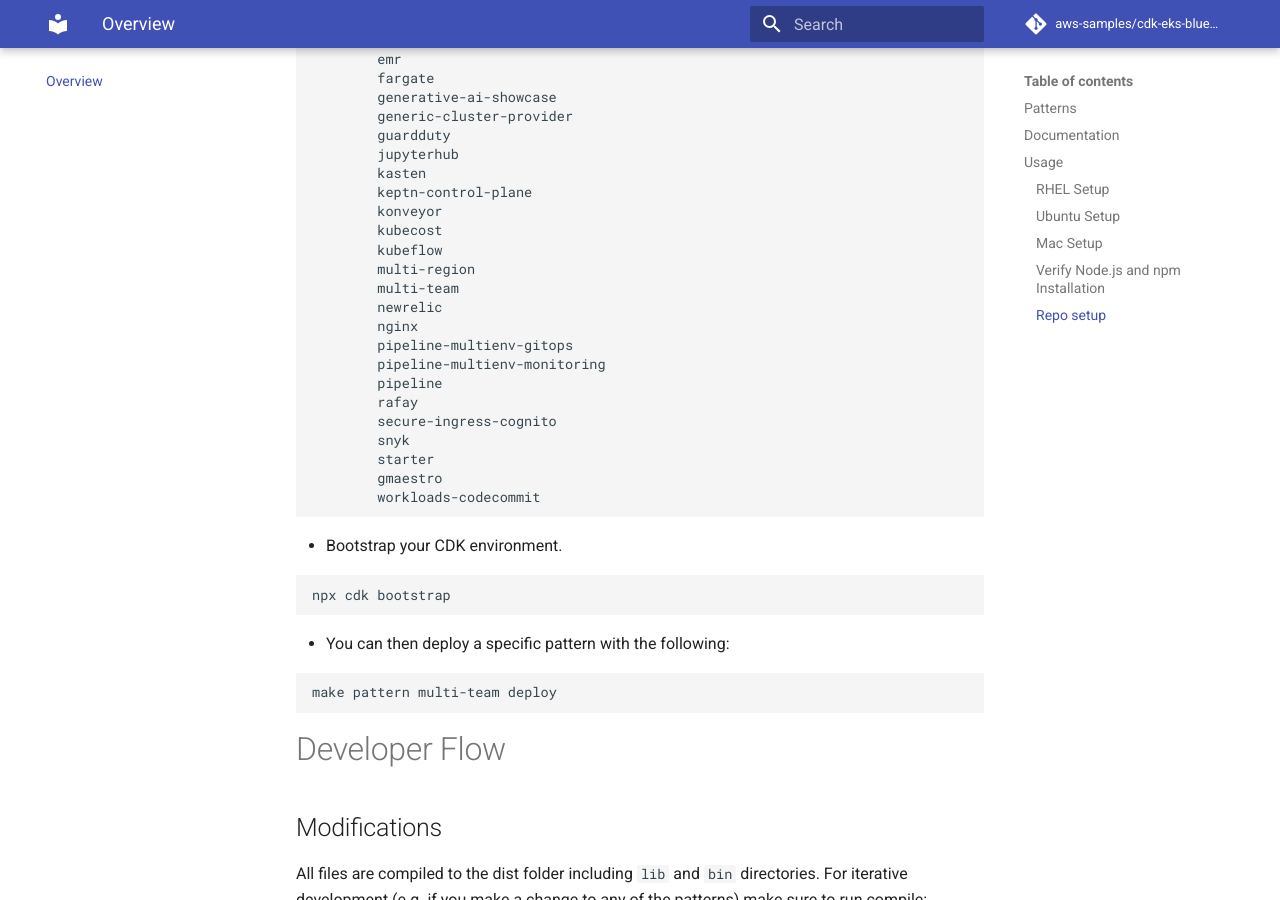
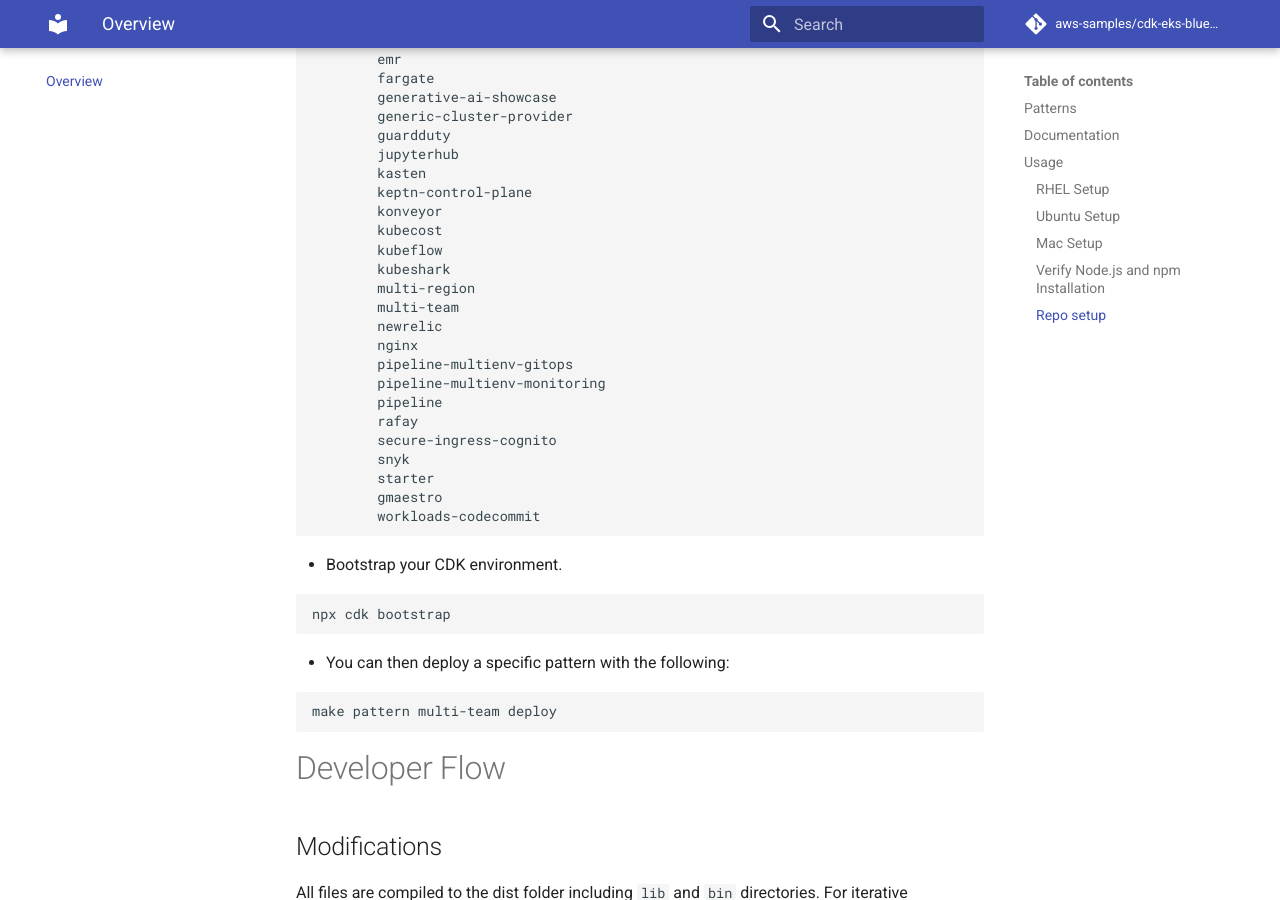
Before and after one commit to aws-samples/cdk-eks-blueprints-patterns, an MkDocs documentation site: the page built from docs/index.md, in a window 1280 px wide and 900 px high, scrolled down 4976 px. Built offline with MkDocs 1.6.1 and Material for MkDocs 9.7.7, drawn with Linux system fonts in a browser that asks for light colours; comment, search, counter and statistics services are not loaded.

Commit message:
adding mkdocs.yml and readme.md

```diff
--- a/README.md
+++ b/README.md
@@ -242,6 +242,7 @@
         konveyor
         kubecost
         kubeflow
+        kubeshark
         multi-region
         multi-team
         newrelic
--- a/mkdocs.yml
+++ b/mkdocs.yml
@@ -43,6 +43,7 @@
     - Jupyterhub Pattern: 'patterns/jupyterhub.md'
     - Konveyor Pattern: 'patterns/knoveyor.md'
     - Kubeflow Pattern: 'patterns/kubeflow.md'
+    - Kubeshark Pattern: 'patterns/kubeshark.md'
     - Multi environment Pipeline GitOps pattern Pattern: 'patterns/pipeline-multi-env-gitops.md'
     - Nginx Pattern: 'patterns/nginx.md'
     - Secure Ingress and Authentication Pattern: 'patterns/secureingresscognito.md'
```
